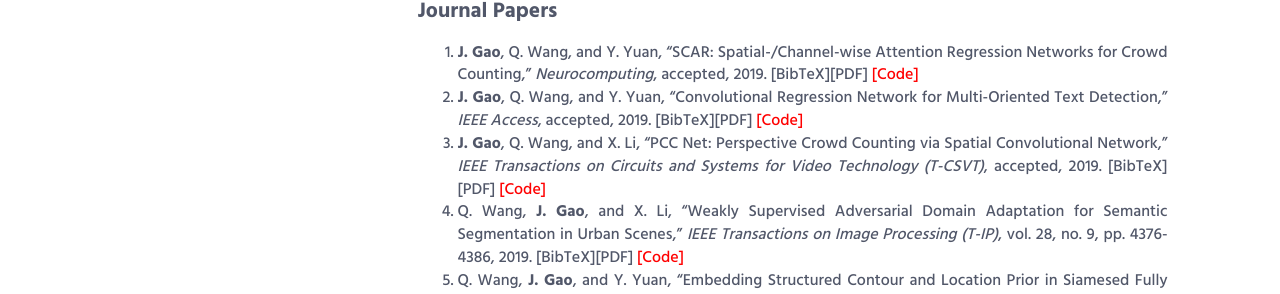
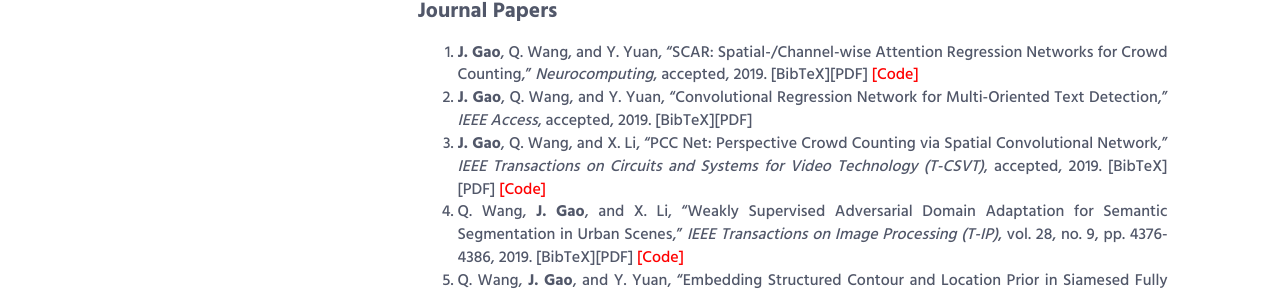
Before and after one commit to gjy3035/gjy3035.github.io, a Jekyll site: the page index.html, which Jekyll copies as it is, in a window 1280 px wide and 900 px high, scrolled down 1478 px. Shown: the part 152-446 px from the top of the window. Built offline with Jekyll 4.4.1, drawn with Linux system fonts in a browser that asks for light colours.

Commit message:
Update index.html

```diff
--- a/index.html
+++ b/index.html
@@ -233,7 +233,6 @@ organization={IEEE}
     </li>
     <li style="text-align:justify;"><b>J. Gao</b>, Q. Wang, and Y. Yuan, “Convolutional Regression Network for Multi-Oriented Text Detection,” <i>IEEE Access</i>, accepted, 2019.
     <a href="javascript:toggleBibtex('gao2019crn')">[BibTeX]</a><a href='https://ieeexplore.ieee.org/abstract/document/8766103/'>[PDF]</a>
-    <a style="color:#FF0000" href='https://github.com/gjy3035/PCC-Net'>[Code]</a>
 <div id="bib_gao2019crn" class="bibtex noshow">
 <pre>@ARTICLE{gao2019crn,
 author={Gao, Junyu and Wang, Qi and Yuan, Yuan},
```
